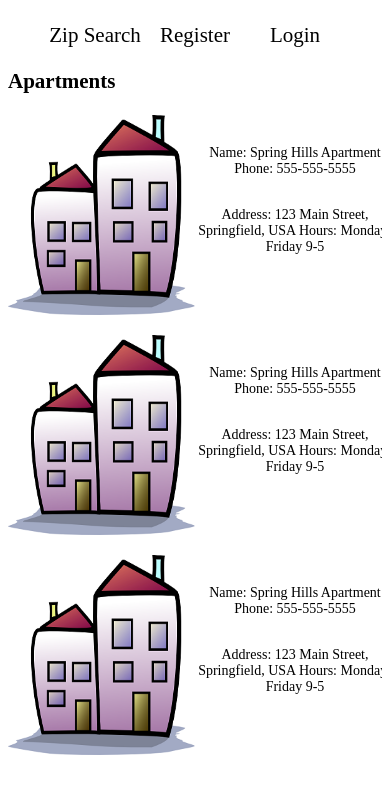
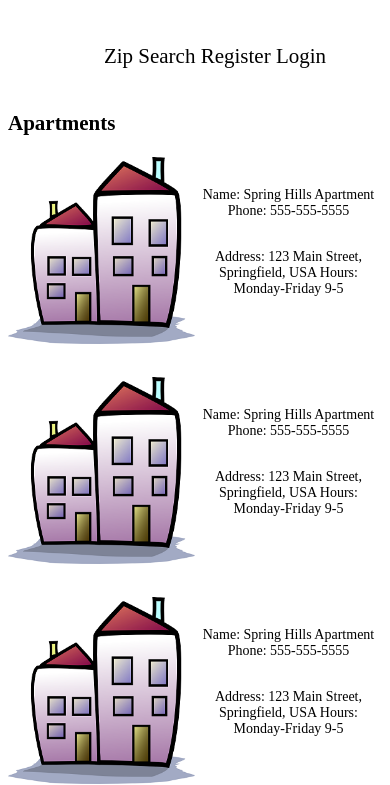
Before and after one commit to Kronkle/concepts, a website: page sass/aptbrowse_demo.html in a window 390 px wide. Shown: the part 65-850 px from the top of the page. Drawn offline with Linux system fonts and the light colour scheme.

Commit message:
made aptbrowse_demo.html more responsive, beginning navbar styling

```diff
--- a/sass/aptbrowse_demo.html
+++ b/sass/aptbrowse_demo.html
@@ -13,7 +13,11 @@
 		</header>
 
 		<nav>
-			<span id="zip">Zip Search</span><span id="reg">Register</span><span id="log">Login</span>
+			<ul>
+				<li id="zip">Zip Search</li>
+				<li id="reg">Register</li>
+				<li id="log">Login</li>
+			</ul>
 		</nav>
 
 	</section>
--- a/sass/aptbrowse_demo.scss
+++ b/sass/aptbrowse_demo.scss
@@ -77,9 +77,15 @@ h3 {
 	font-size: 21px;
 }
 
-span {
+nav {
+	max-width: 100%;
+	white-space: nowrap;
+	overflow: hidden;
+}
+
+li {
 	display: inline-block;
-	width: 100px;
+	max-width: 100%;
 }
 
 #zip {
@@ -117,8 +123,8 @@ article {
 		font-size: 0;
 
 		img {
-			width: 100%;
-			height: 100%;
+			max-width: 100%;
+			max-height: 100%
 		}
 	}
 
@@ -127,6 +133,7 @@ article {
 		@include inlineBlockHalfColumn;
 		p {
 			width: $figureImgWidth;
+			max-width: 100%;
 			margin: 30px auto;
 			font-size: 14px;
 		}
```
Also changed, not shown: sass/aptbrowse_demo.css, 1 other file.
